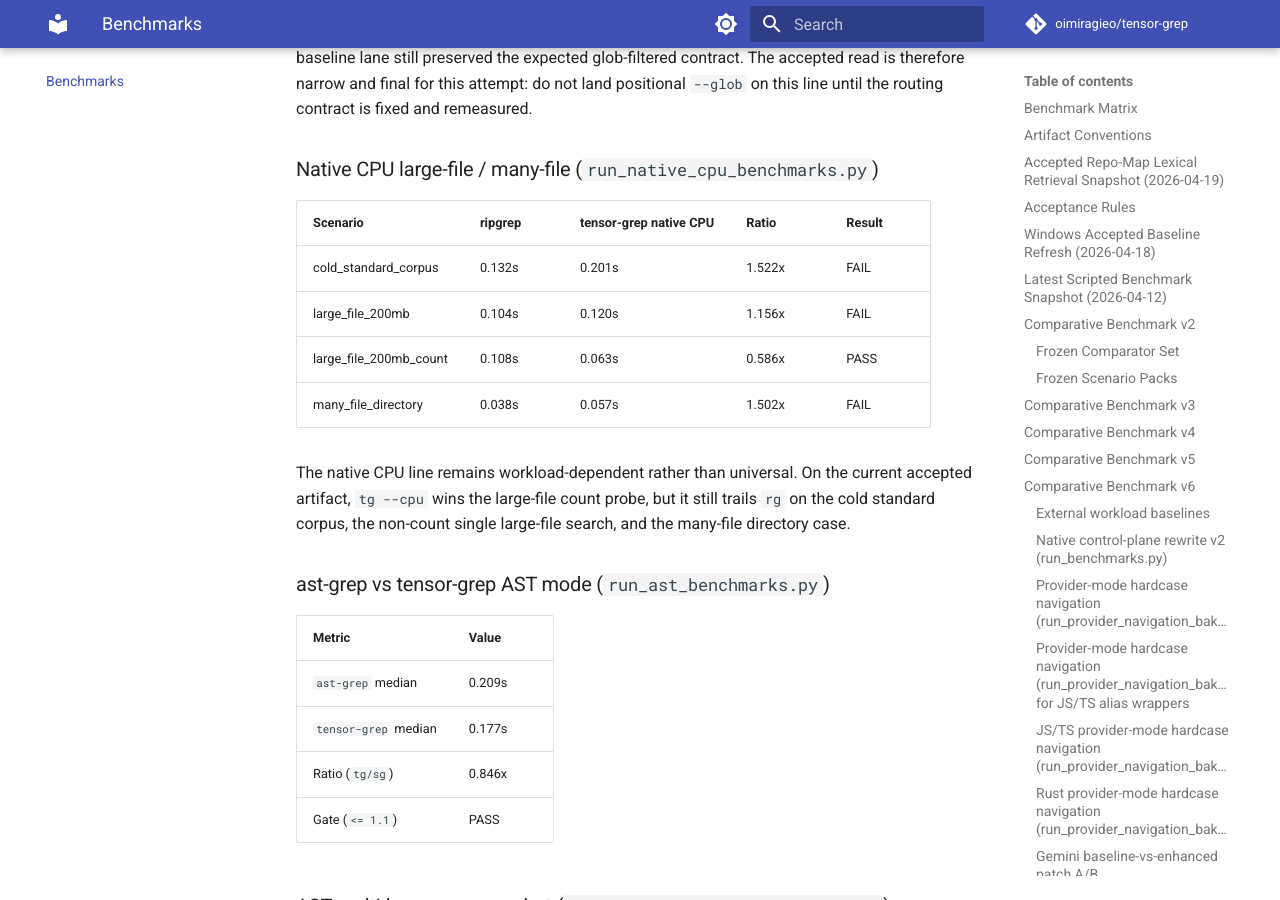
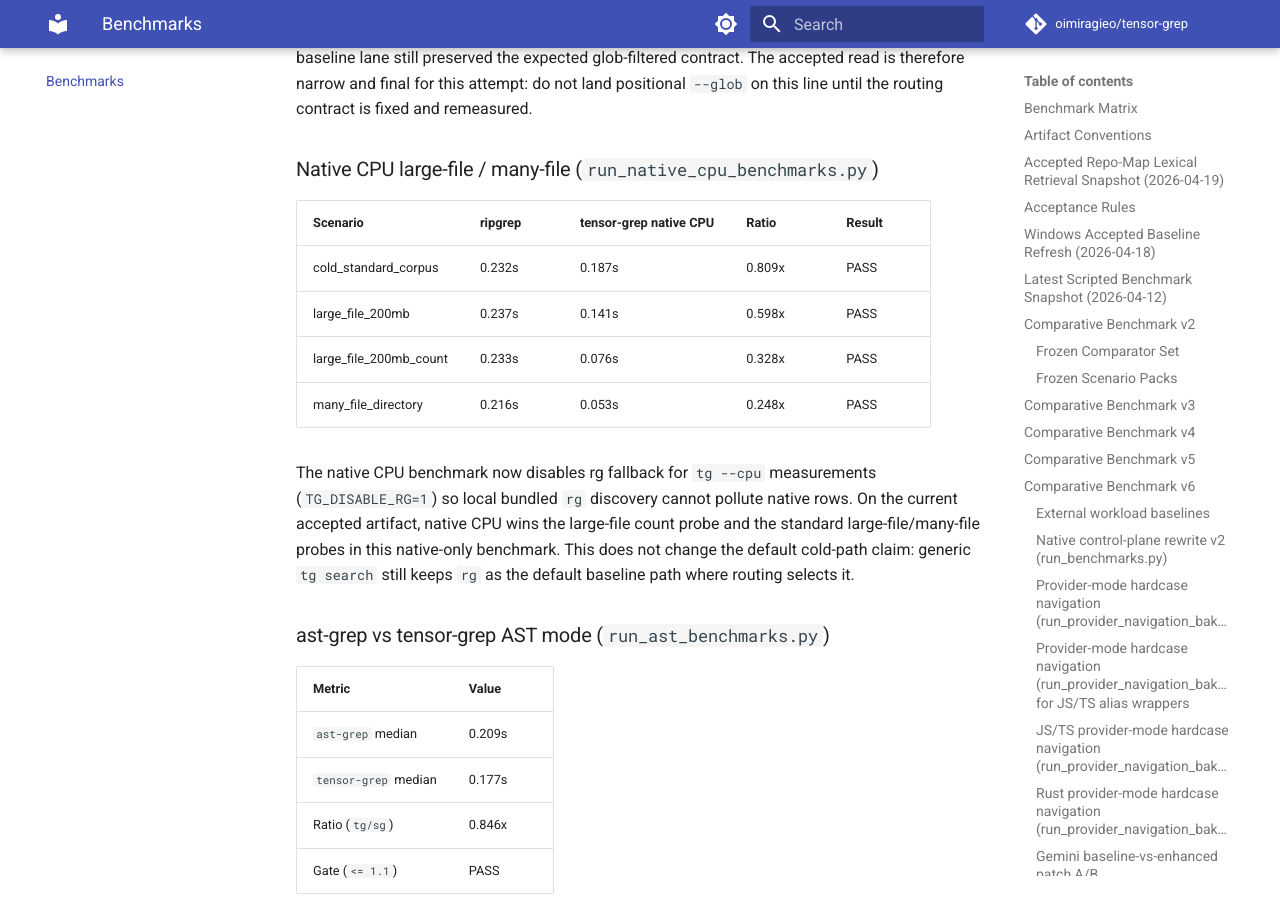
Before and after one commit to oimiragieo/tensor-grep, an MkDocs documentation site: the page built from docs/benchmarks.md, in a window 1280 px wide and 900 px high, scrolled down 15646 px. Built offline with MkDocs 1.6.1 and Material for MkDocs 9.7.7, drawn with Linux system fonts in a browser that asks for light colours; comment, search, counter and statistics services are not loaded.

```diff
--- a/docs/benchmarks.md
+++ b/docs/benchmarks.md
@@ -425,14 +425,16 @@
 
 | Scenario | ripgrep | tensor-grep native CPU | Ratio | Result |
 | --- | --- | --- | --- | --- |
-| cold_standard_corpus | 0.132s | 0.201s | 1.522x | FAIL |
-| large_file_200mb | 0.104s | 0.120s | 1.156x | FAIL |
-| large_file_200mb_count | 0.108s | 0.063s | 0.586x | PASS |
-| many_file_directory | 0.038s | 0.057s | 1.502x | FAIL |
+| cold_standard_corpus | 0.232s | 0.187s | 0.809x | PASS |
+| large_file_200mb | 0.237s | 0.141s | 0.598x | PASS |
+| large_file_200mb_count | 0.233s | 0.076s | 0.328x | PASS |
+| many_file_directory | 0.216s | 0.053s | 0.248x | PASS |
 
-The native CPU line remains workload-dependent rather than universal. On the current accepted
-artifact, `tg --cpu` wins the large-file count probe, but it still trails `rg` on the cold
-standard corpus, the non-count single large-file search, and the many-file directory case.
+The native CPU benchmark now disables rg fallback for `tg --cpu` measurements (`TG_DISABLE_RG=1`)
+so local bundled `rg` discovery cannot pollute native rows. On the current accepted artifact,
+native CPU wins the large-file count probe and the standard large-file/many-file probes in this
+native-only benchmark. This does not change the default cold-path claim: generic `tg search`
+still keeps `rg` as the default baseline path where routing selects it.
 
 ### ast-grep vs tensor-grep AST mode (`run_ast_benchmarks.py`)
 
```
Also changed, not shown: README.md (+1 -1 lines), docs/PAPER.md (+2 -0 lines), 5 other files.
